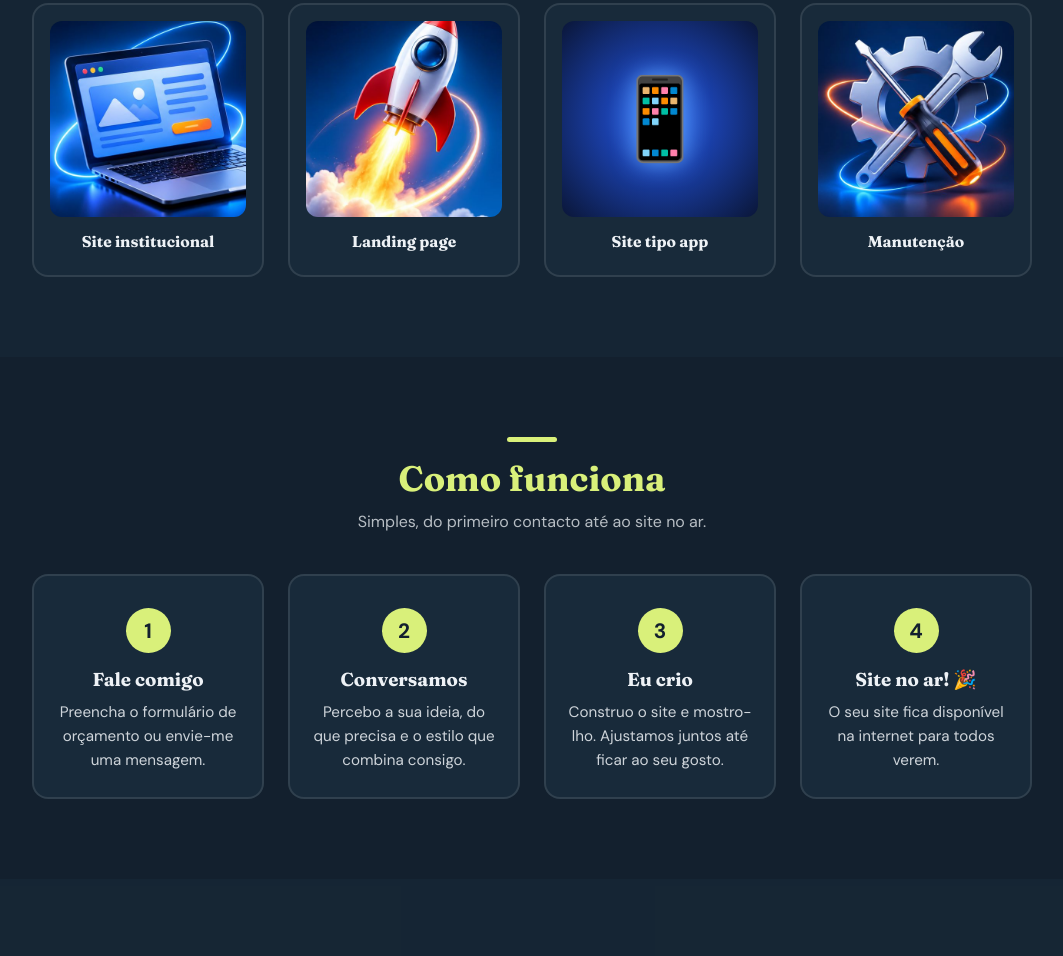
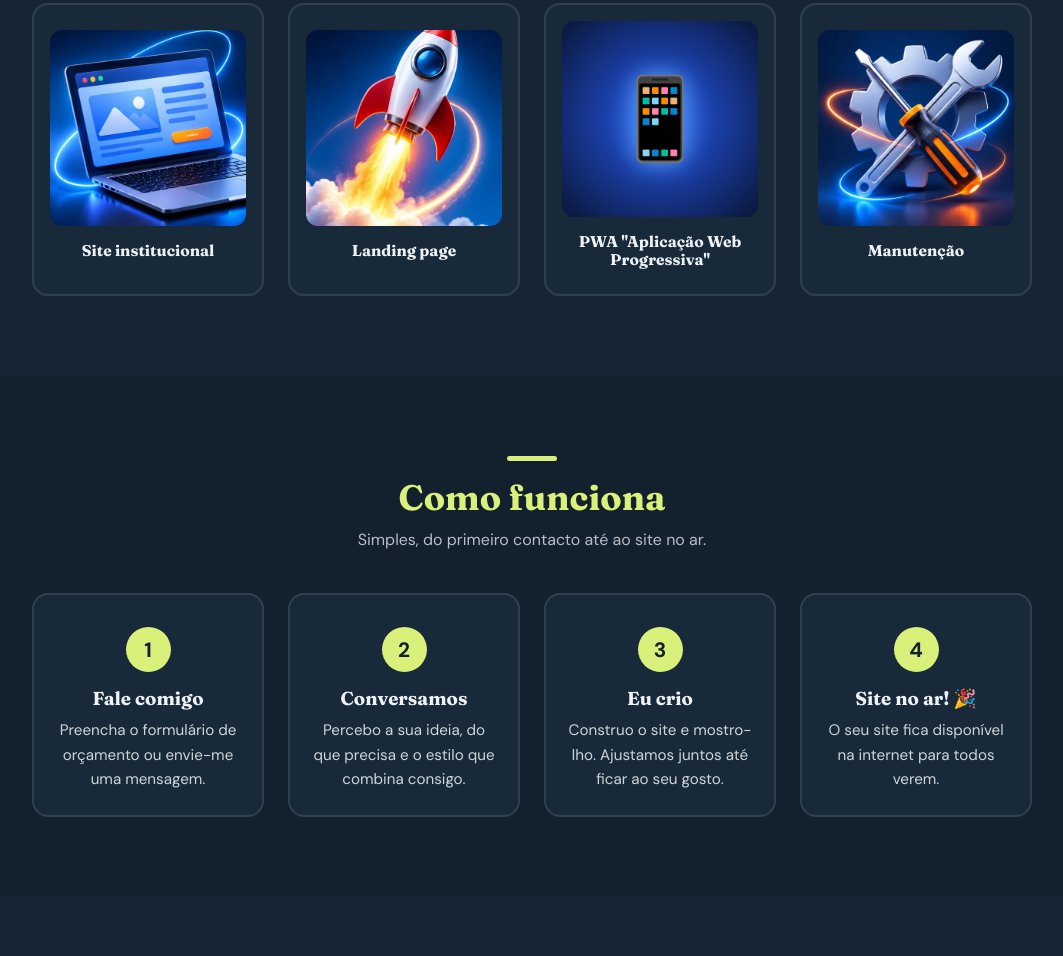
Before and after one commit to ludnice11-lang/siteLudnice, a plain HTML site: page index.html in a window 1280 px wide. Shown: the part 1147-2103 px from the top of the page, without its empty margins (108-1171 px from the left). Drawn offline with Linux system fonts and the light colour scheme.

Commit message:
Mudei o titulo do cartao para PWA

```diff
--- a/index.html
+++ b/index.html
@@ -112,7 +112,7 @@
            <img src="imagens/servico-app.jpg" alt="Telemóvel com um app aberto" class="cartao-imagem"> -->
       <button class="cartao">
         <div class="cartao-imagem cartao-icone" aria-hidden="true">📱</div>
-        <h3>Site tipo app</h3>
+        <h3>PWA "Aplicação Web Progressiva"</h3>
         <p class="detalhe">Um site que o cliente instala no telemóvel como uma app: ganha um ícone no ecrã inicial, abre em ecrã inteiro e funciona mesmo com a internet fraca. Sem precisar de lojas de apps.</p>
       </button>
 
```
